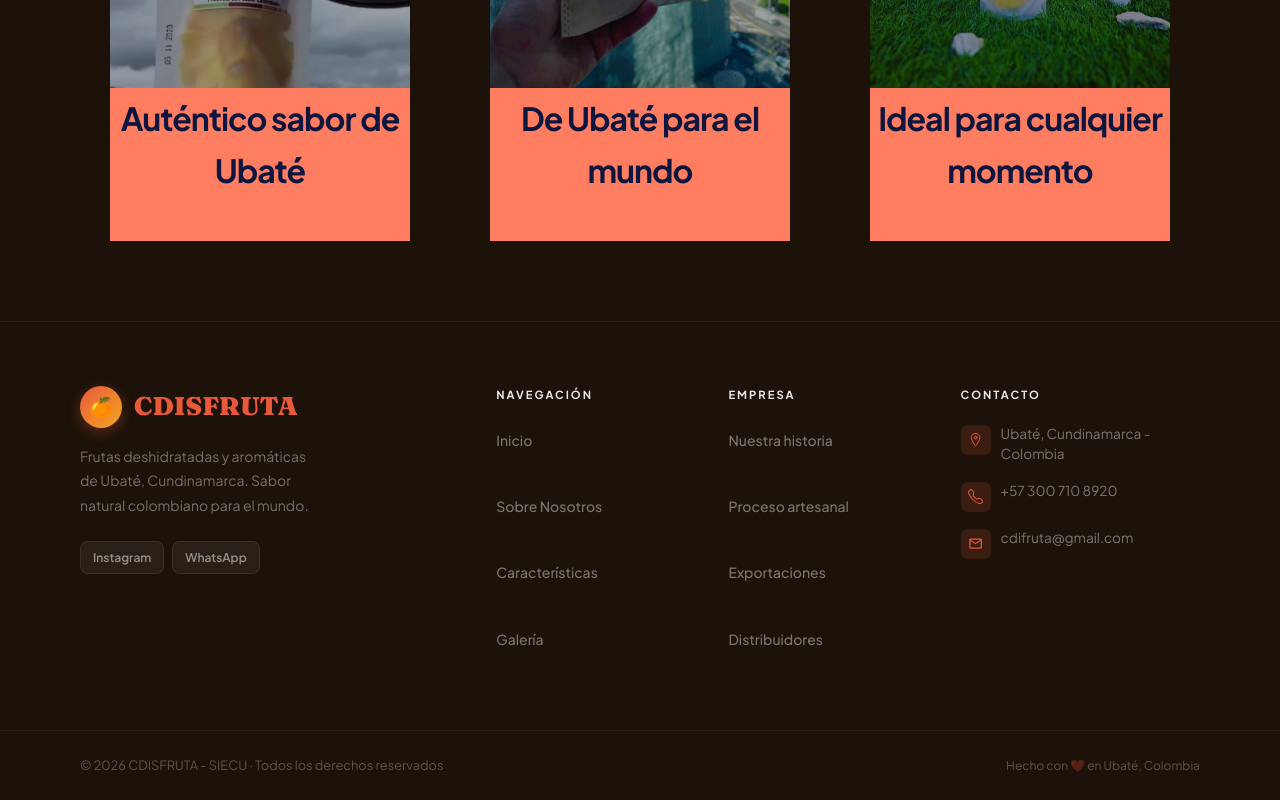
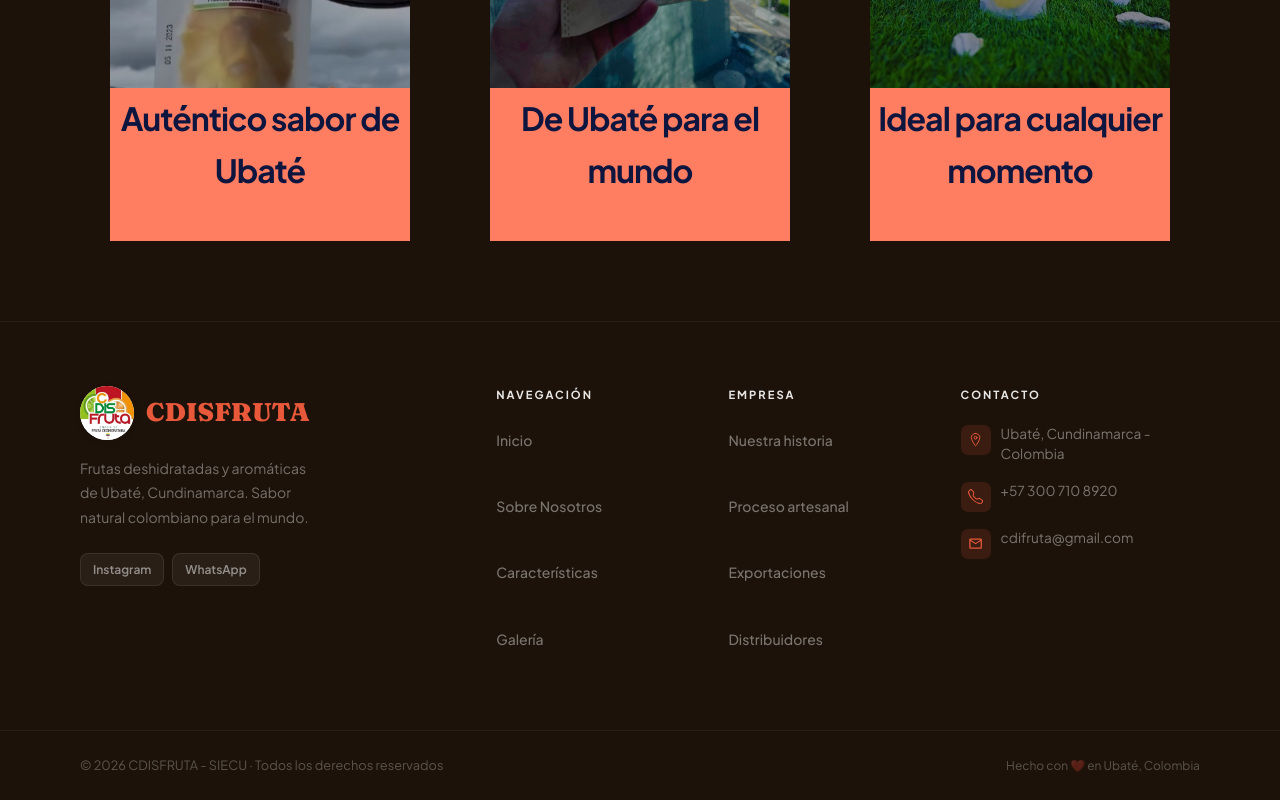
Before and after one commit to Gaus8/Cdisfruta-front, a React (Vite) app in the folder cdisfruta/: page / in a window 1280 px wide. Shown: the part 2504-3304 px from the top of the page. Built offline with nearby package versions, Linux system fonts and the light colour scheme.

Commit message:
pie de pagina arreglado

```diff
--- a/cdisfruta/src/paginas/mainPage/MainPage.jsx
+++ b/cdisfruta/src/paginas/mainPage/MainPage.jsx
@@ -101,7 +101,9 @@ function MainPage() {
           {/* Marca */}
           <div className="footer-brand-col">
             <div className="footer-logo">
-              <div className="footer-logo-ring">🍊</div>
+              <div className="hdr-logo-ring">
+                <img src="/img/logo_cdisfruta.jpg" alt="CDISFRUTA Logo" />
+              </div>
               <span className="footer-brand-name">CDISFRUTA</span>
             </div>
             <p className="footer-tagline">
```
